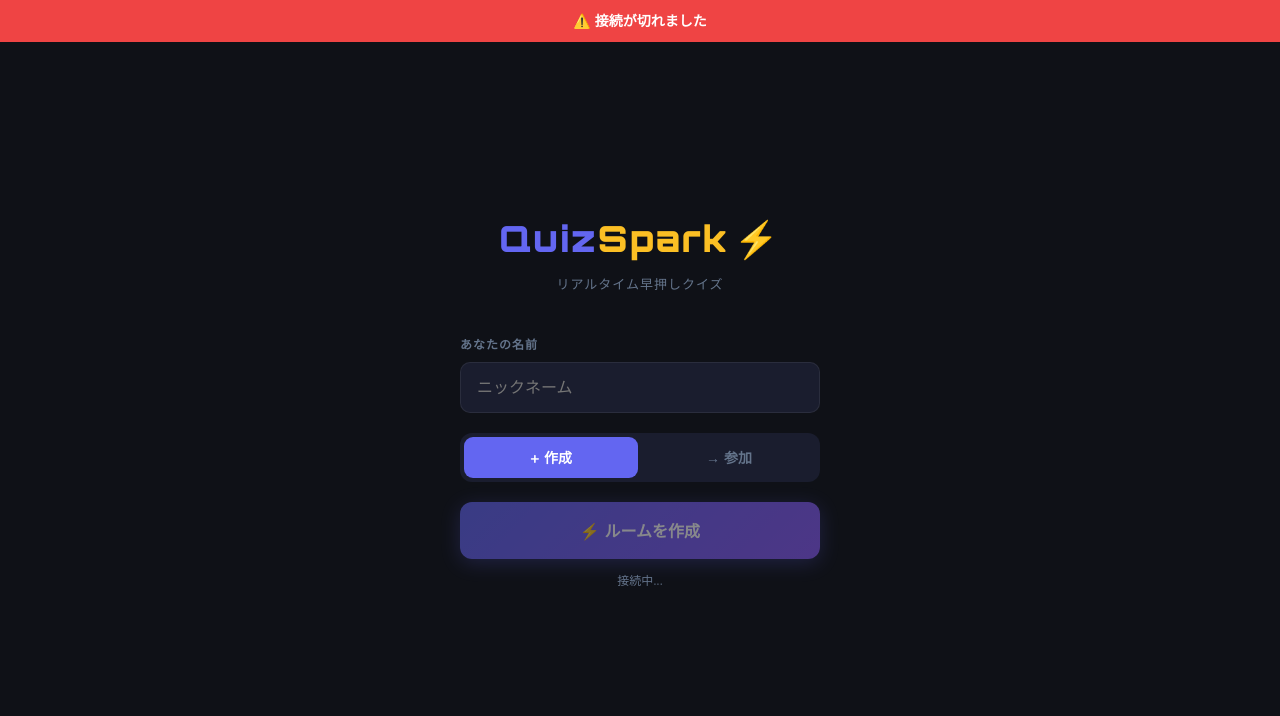
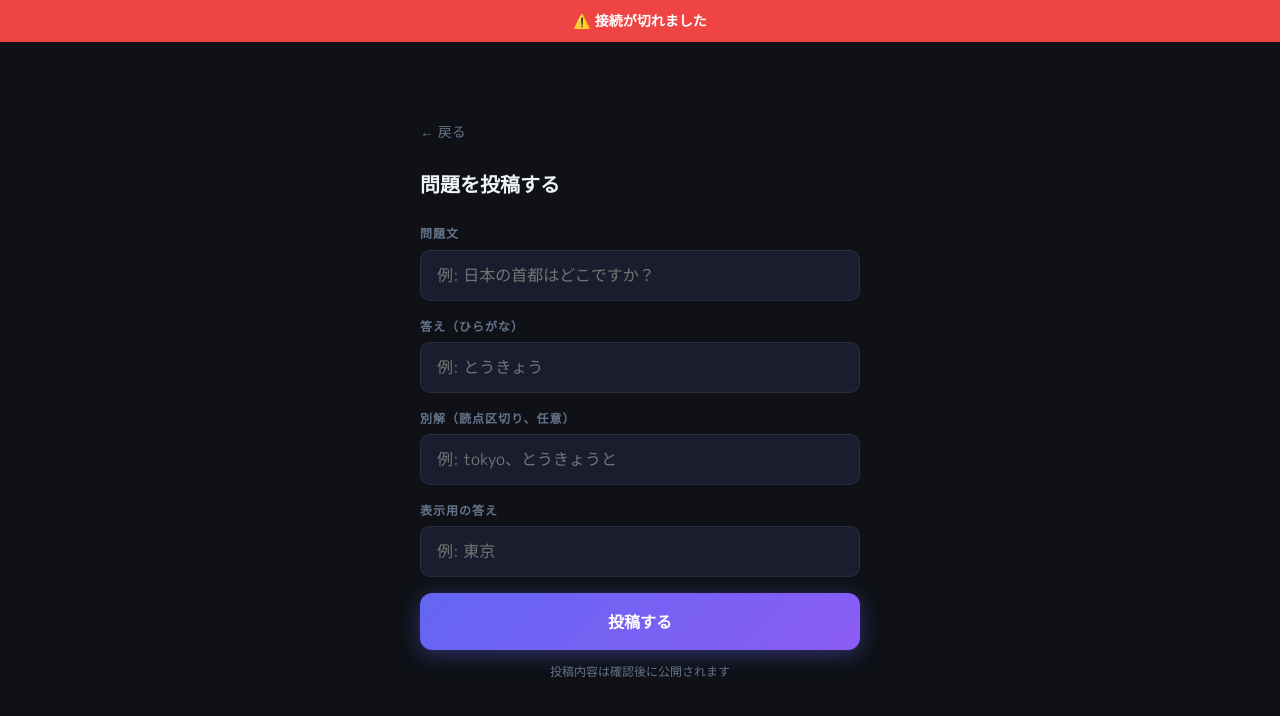
Before and after one commit to astro-root/QuizSpark, a React (Vite) app: page /submit in a window 1280 px wide. Before the commit this address led to /. Shown: the top 716 px of the page. Built offline with nearby package versions, Linux system fonts and the light colour scheme; no server answers.

Commit message:
feat: question submission feature

```diff
--- a/src/App.tsx
+++ b/src/App.tsx
@@ -4,6 +4,7 @@ import { ConnectionBanner } from './components/ConnectionBanner'
 import HomePage from './pages/HomePage'
 import LobbyPage from './pages/LobbyPage'
 import GamePage from './pages/GamePage'
+import SubmitPage from './pages/SubmitPage'
 
 export default function App() {
   return (
@@ -14,6 +15,7 @@ export default function App() {
           <Route path="/" element={<HomePage />} />
           <Route path="/room/:roomId" element={<LobbyPage />} />
           <Route path="/room/:roomId/game" element={<GamePage />} />
+          <Route path="/submit" element={<SubmitPage />} />
           <Route path="*" element={<Navigate to="/" replace />} />
         </Routes>
       </BrowserRouter>
--- a/src/pages/HomePage.tsx
+++ b/src/pages/HomePage.tsx
@@ -89,6 +89,7 @@ export default function HomePage() {
         </button>
 
         {!connected && <p style={{ textAlign:'center', color:'var(--muted)', fontSize:12, marginTop:12 }}>接続中...</p>}
+        <p style={{ textAlign:'center', marginTop:20 }}><a href='/submit' style={{ color:'var(--muted)', fontSize:13 }}>問題を投稿する →</a></p>
       </div>
     </div>
   )
--- /dev/null
+++ b/src/pages/SubmitPage.tsx
@@ -0,0 +1,56 @@
+import { useState } from 'react'
+import { useNavigate } from 'react-router-dom'
+
+export default function SubmitPage() {
+  const navigate = useNavigate()
+  const [text, setText] = useState('')
+  const [answer, setAnswer] = useState('')
+  const [altAnswers, setAltAnswers] = useState('')
+  const [displayAnswer, setDisplayAnswer] = useState('')
+  const [status, setStatus] = useState<'idle'|'ok'|'err'>('idle')
+
+  async function handleSubmit() {
+    if (!text.trim() || !answer.trim() || !displayAnswer.trim()) return
+    const alts = altAnswers.trim() ? altAnswers.split('、').map(s => s.trim()).filter(Boolean) : []
+    const res = await fetch('/api/questions', {
+      method: 'POST',
+      headers: { 'Content-Type': 'application/json' },
+      body: JSON.stringify({ text, answer, answers: [answer, ...alts], displayAnswer }),
+    })
+    setStatus(res.ok ? 'ok' : 'err')
+    if (res.ok) { setText(''); setAnswer(''); setAltAnswers(''); setDisplayAnswer('') }
+  }
+
+  return (
+    <div style={{ minHeight:'100vh', display:'flex', alignItems:'center', justifyContent:'center', padding:'24px 20px' }}>
+      <div style={{ width:'100%', maxWidth:440 }}>
+        <div style={{ marginBottom:24 }}>
+          <button onClick={() => navigate('/')} style={{ background:'none', color:'var(--muted)', fontSize:14, padding:0 }}>← 戻る</button>
+        </div>
+        <h2 style={{ fontWeight:900, fontSize:20, marginBottom:24 }}>問題を投稿する</h2>
+
+        {[
+          { label:'問題文', value:text, set:setText, placeholder:'例: 日本の首都はどこですか？' },
+          { label:'答え（ひらがな）', value:answer, set:setAnswer, placeholder:'例: とうきょう' },
+          { label:'別解（読点区切り、任意）', value:altAnswers, set:setAltAnswers, placeholder:'例: tokyo、とうきょうと' },
+          { label:'表示用の答え', value:displayAnswer, set:setDisplayAnswer, placeholder:'例: 東京' },
+        ].map(f => (
+          <div key={f.label} style={{ marginBottom:16 }}>
+            <p style={{ fontSize:12, fontWeight:700, color:'var(--muted)', letterSpacing:1, textTransform:'uppercase', marginBottom:6 }}>{f.label}</p>
+            <input value={f.value} onChange={e => f.set(e.target.value)} placeholder={f.placeholder}
+              style={{ width:'100%', padding:'13px 16px', background:'var(--surface)', border:'1.5px solid var(--border)', borderRadius:10, fontSize:16, color:'var(--text)' }} />
+          </div>
+        ))}
+
+        {status === 'ok' && <p style={{ color:'var(--correct)', marginBottom:12, fontSize:14 }}>✅ 投稿しました！承認後に出題されます。</p>}
+        {status === 'err' && <p style={{ color:'var(--wrong)', marginBottom:12, fontSize:14 }}>❌ 送信に失敗しました。</p>}
+
+        <button onClick={handleSubmit}
+          style={{ width:'100%', padding:'16px', borderRadius:12, fontSize:16, fontWeight:900, background:'linear-gradient(135deg,var(--accent),var(--accent2))', color:'#fff', boxShadow:'0 4px 20px rgba(99,102,241,0.4)' }}>
+          投稿する
+        </button>
+        <p style={{ color:'var(--muted)', fontSize:12, marginTop:12, textAlign:'center' }}>投稿内容は確認後に公開されます</p>
+      </div>
+    </div>
+  )
+}
```
Also changed, not shown: 2 other files (tests, documents, lock files or other folders).
